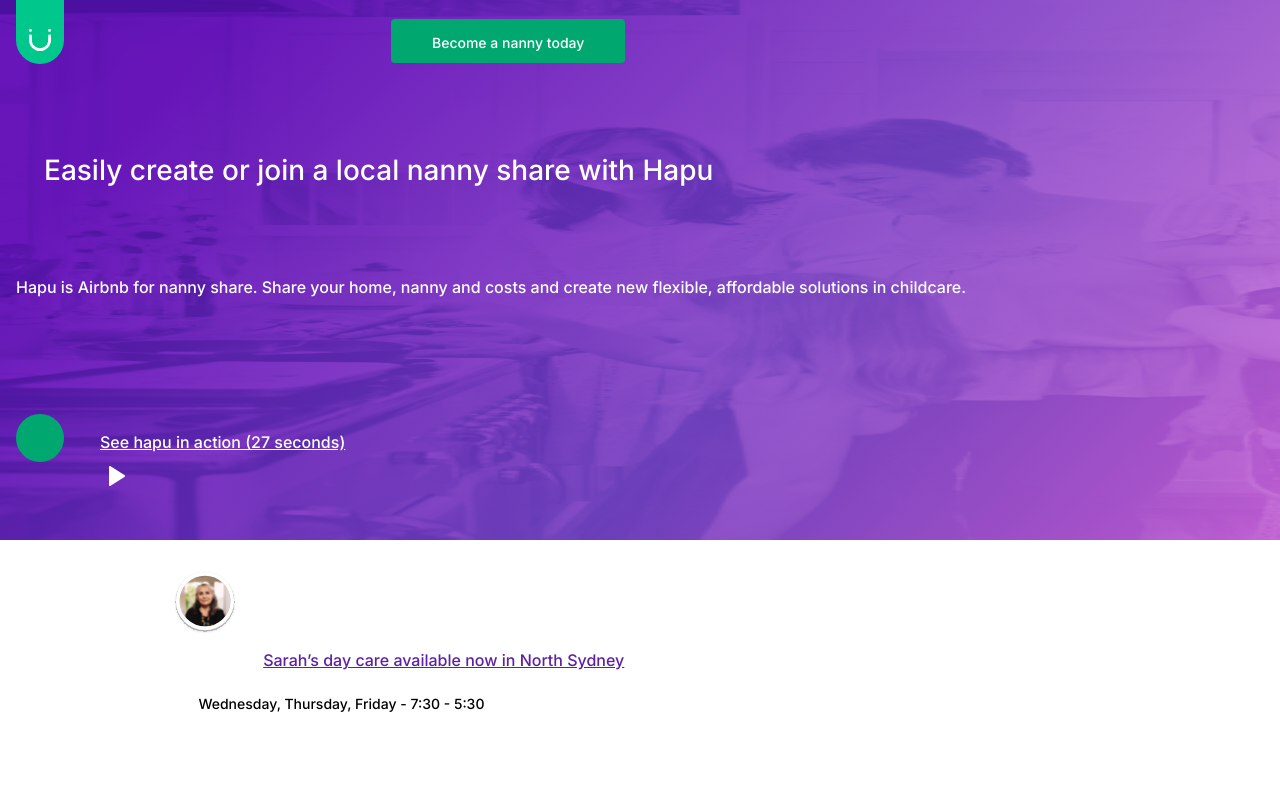
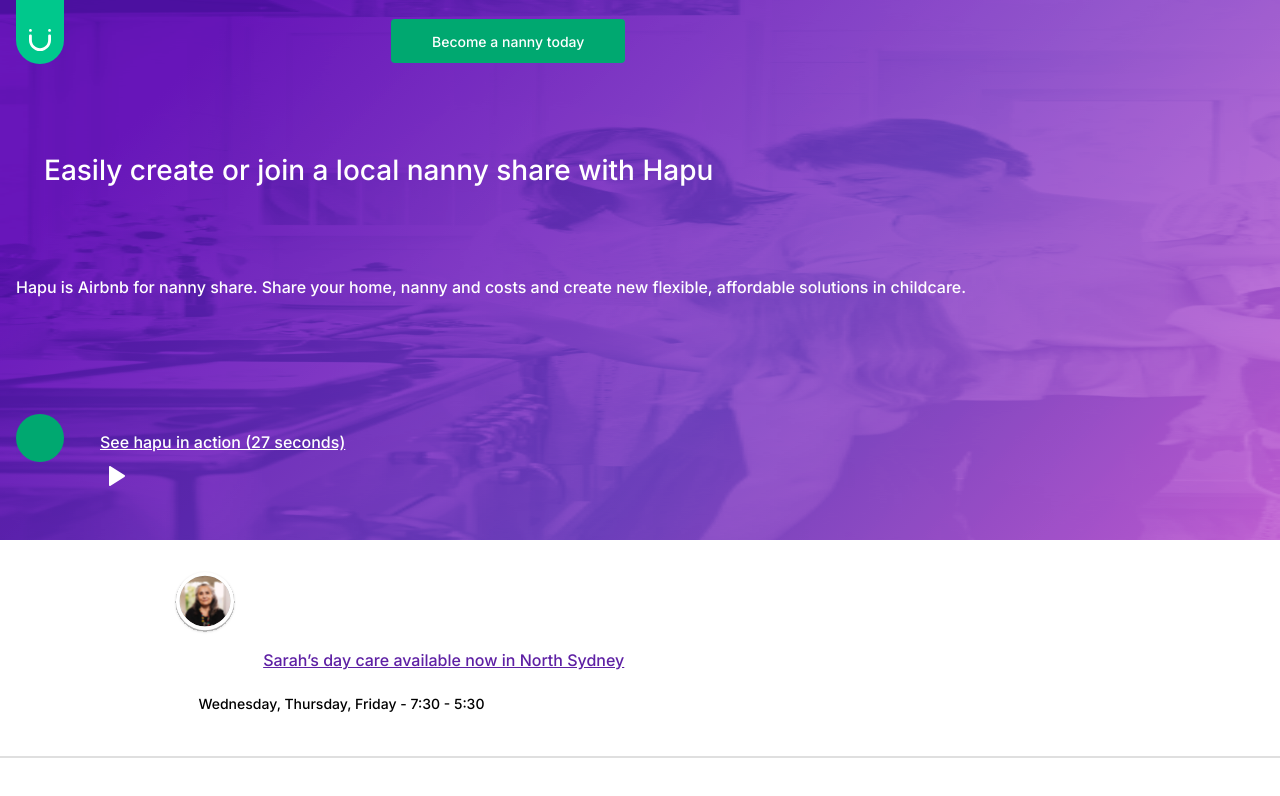
Before and after one commit to Doug-Fernando/Hapu-Clone, a React (Create React App) app: page / in a window 1280 px wide. Shown: the top 796 px of the page. Built offline with nearby package versions, Linux system fonts and the light colour scheme.

Commit message:
Change "FeatPerson" folder name and add "hover" effect on buttons

```diff
--- a/src/Pages/Home/index.js
+++ b/src/Pages/Home/index.js
@@ -1,7 +1,7 @@
 import React from 'react';
 
 import Header from '../../components/Header';
-import FeatPerson from '../../components/FeatPerson';
+import FeatPerson from '../../components/FeatPersonSection';
 
 function index() {
   return (
--- a/src/components/FeatPerson/style.js
+++ b/src/components/FeatPersonSection/style.js
@@ -5,6 +5,7 @@
   top: 540px;
   height: 216px;
   width: 100%;
+  border-bottom: 2px solid #DFDFDF;
 `;
 
 export const FeatPersonImg = styled.img`
--- a/src/components/Header/index.js
+++ b/src/components/Header/index.js
@@ -15,7 +15,7 @@
       <Image src={ bgImage } alt="background-image" />
       <LogoShape />
       <Logo src={ logo } alt="logo" />
-      <BecomeNannyButton type="submit">
+      <BecomeNannyButton type="button">
         <ButtonText> Become a nanny today</ButtonText>
       </BecomeNannyButton>
       <MainPhrase>
@@ -25,7 +25,7 @@
         Hapu is Airbnb for nanny share. Share your home, nanny and costs and
         create new flexible, affordable solutions in childcare.
       </SecPhrase>
-      <PlayIconBg />
+      <PlayIconBg type="button" />
       <PlayIcon src={ playIcon } alt="play icon" />
       <PlayText> See hapu in action (27 seconds) </PlayText>
     </>
--- a/src/components/Header/style.js
+++ b/src/components/Header/style.js
@@ -39,7 +39,7 @@
   border-radius: 0px 0px 32px 32px;
 `;
 
-export const BecomeNannyButton = styled.button`
+export const BecomeNannyButton = styled.a`
   position: absolute;
   left: 30.56%;
   top: 0.37%;
@@ -51,6 +51,11 @@
   height: 44px;
   margin: 16px 16px 0 0;
   border: 0;
+
+  &:hover {
+    opacity: 0.9;
+    cursor: pointer;
+  }
 `;
 
 export const ButtonText = styled.p`
@@ -102,9 +107,9 @@
   border: 0;
 
   &:hover {
-    opacity: 0.8
+    opacity: 0.8;
+    cursor: pointer;
   }
-
 `;
 
 export const PlayIcon = styled.img`
@@ -121,19 +126,11 @@
   left: 100px;
   right: 34px;
   top: 414px;
-
-  /* Link (M16) */
-
   font-family: Inter;
   font-style: normal;
   font-weight: 500;
   font-size: 16px;
   line-height: 24px;
-  /* identical to box height, or 150% */
-
   text-decoration-line: underline;
-
-  /* White */
-
   color: #FFFFFF;
 `;
```
Also changed, not shown: src/components/FeatPersonSection/index.js (renamed from src/components/FeatPerson/index.js).
